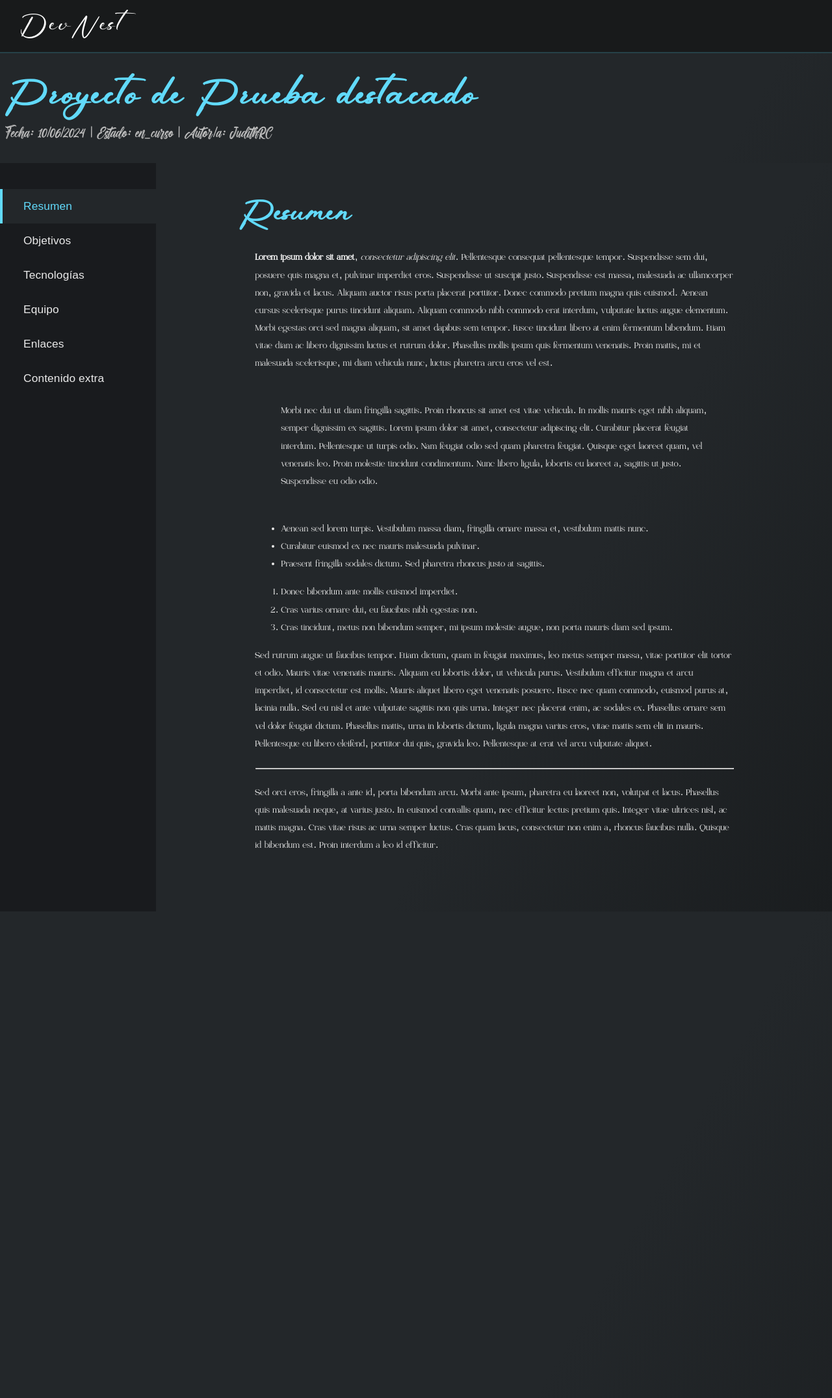
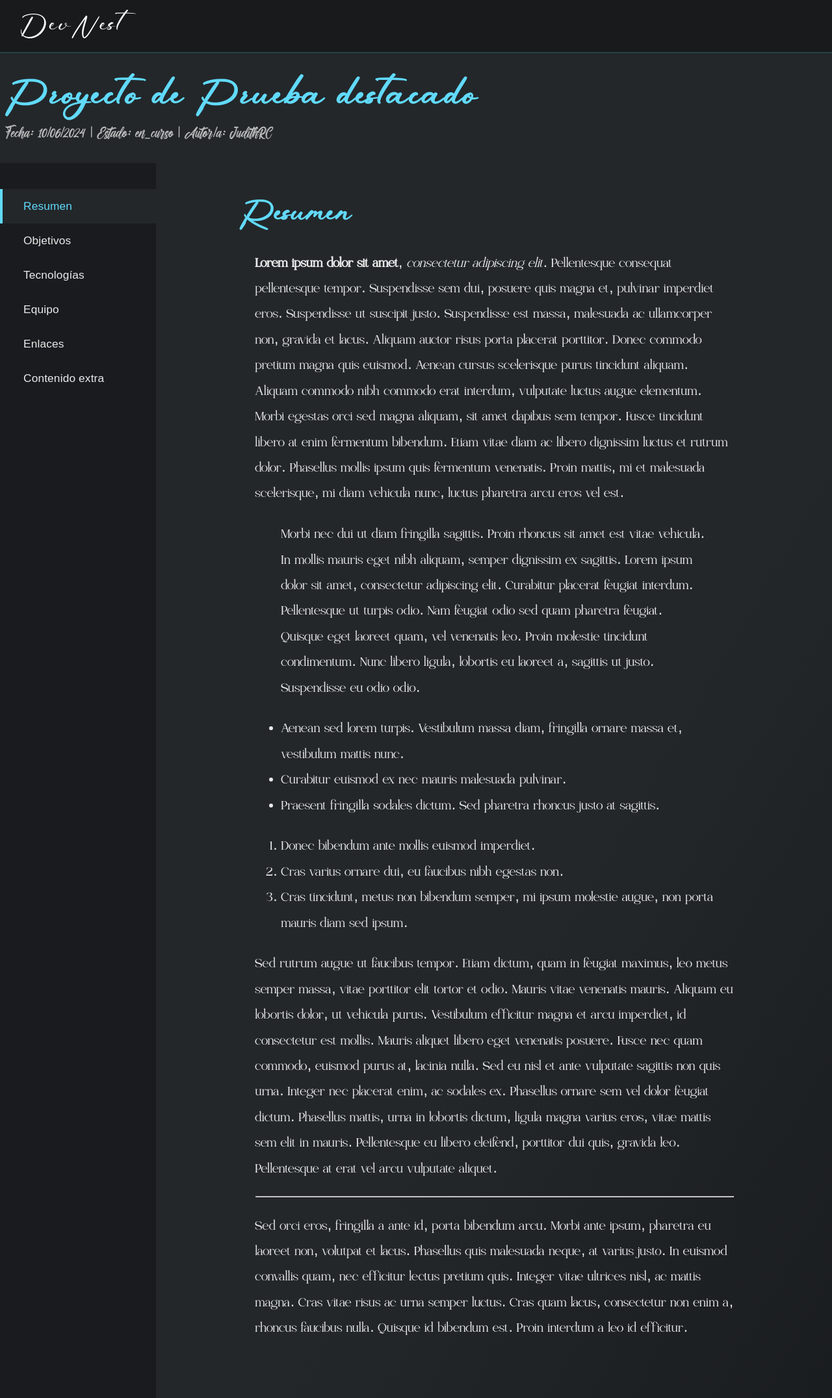
Before and after one commit to JudithRC/DevNet, a Jekyll site: the page built from _posts/2024-06-10-proyecto-destacado.md, in a window 1280 px wide. Shown: the whole page at 65% size. Built offline with Jekyll 4.4.1, drawn with Linux system fonts in a browser that asks for light colours; some web fonts are replaced; before the commit the page ends 1403 px from its top, so only the background shows below that.

Commit message:
Ajustes formato y Markdown

```diff
--- a/assets/css/proyecto-docs.css
+++ b/assets/css/proyecto-docs.css
@@ -192,15 +192,17 @@
   letter-spacing: 1px;
   text-align: left;
 }
-.proyecto-section .contenido-section,
-.proyecto-section > p,
-.proyecto-section > ul,
-.proyecto-section > div {
+.proyecto-section .contenido-section {
   margin-left: 32px;
   margin-right: 32px;
   text-align: left;
-  font-size: 2.85rem;
+  font-size: 1.45rem;
   line-height: 1.7;
+  font-family: 'Olivera', Arial, sans-serif;
+}
+.proyecto-section .contenido-section * {
+  font-size: 1.45rem !important;
+  font-family: 'Olivera', Arial, sans-serif !important;
 }
 .proyecto-section.active {
   display: block;
```
